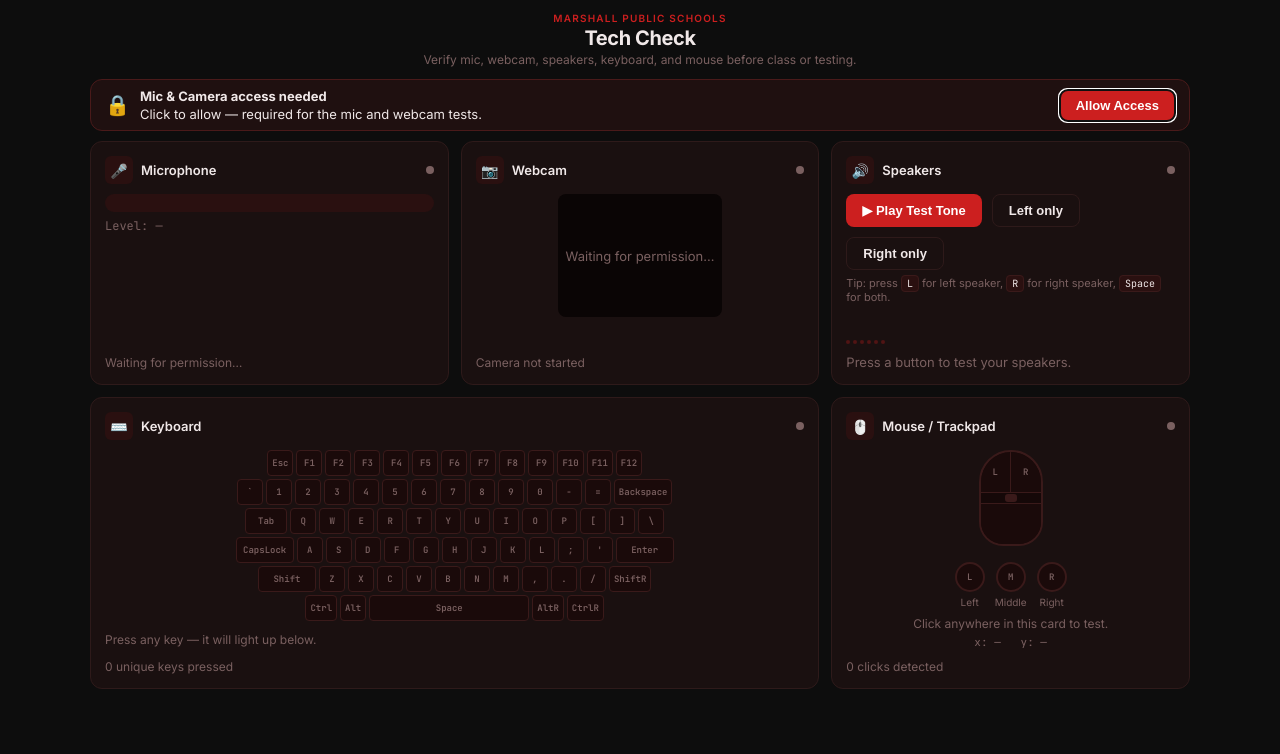
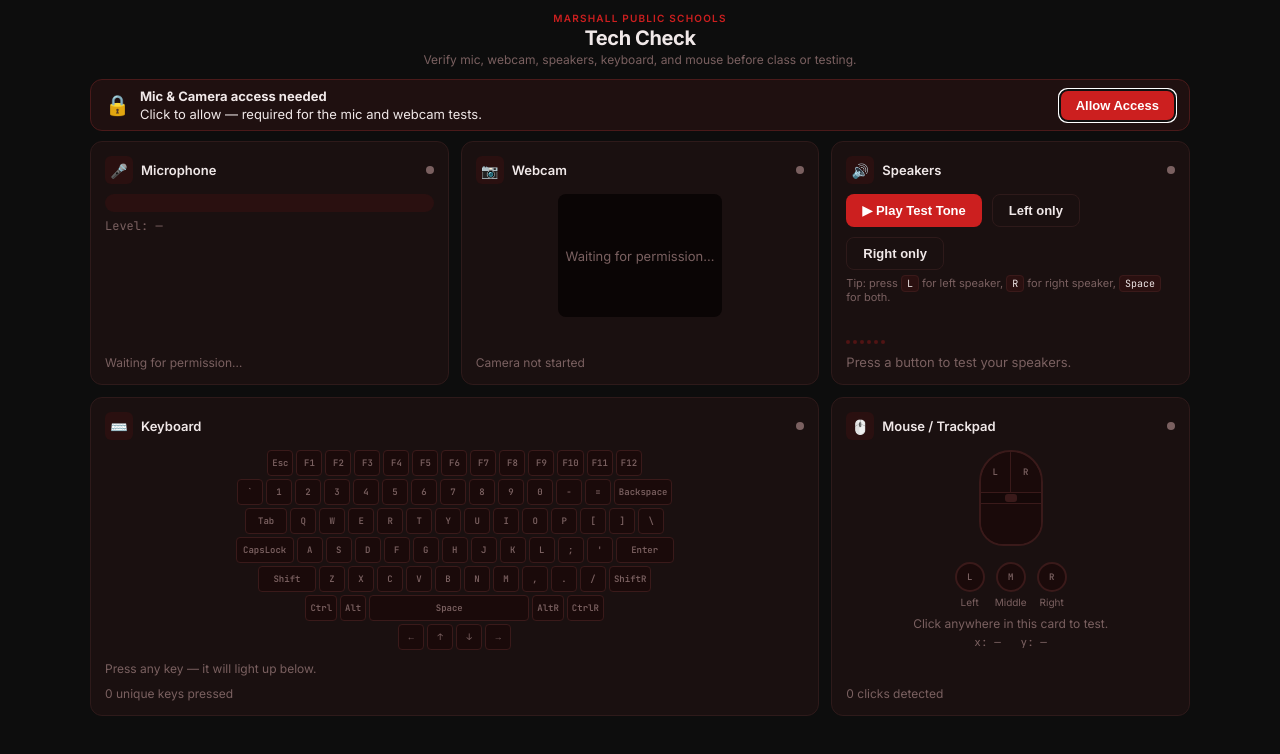
Before and after one commit to rciokiewicz/mps-tech-check, a plain HTML site: page index.html in a window 1280 px wide. Drawn offline with Linux system fonts and the light colour scheme; no server answers.

Commit message:
Update index.html

```diff
--- a/index.html
+++ b/index.html
@@ -654,7 +654,8 @@
   ['Tab','Q','W','E','R','T','Y','U','I','O','P','[',']','\\'],
   ['CapsLock','A','S','D','F','G','H','J','K','L',';',"'",'Enter'],
   ['Shift','Z','X','C','V','B','N','M',',','.','/', 'ShiftR'],
-  ['Ctrl','Alt',' ','AltR','CtrlR']
+  ['Ctrl','Alt',' ','AltR','CtrlR'],
+  ['←','↑','↓','→']
 ];
 
 const WIDE_KEYS = new Set(['Backspace','Tab','CapsLock','Enter','Shift']);
@@ -691,7 +692,7 @@
     'Esc':'Escape',' ':'Space','Backspace':'Backspace','Tab':'Tab',
     'CapsLock':'CapsLock','Enter':'Enter','Shift':'ShiftLeft','ShiftR':'ShiftRight',
     'Ctrl':'ControlLeft','Alt':'AltLeft','AltR':'AltRight','CtrlR':'ControlRight',
-    '\\':'Backslash',
+    '\\':'Backslash','←':'ArrowLeft','↑':'ArrowUp','↓':'ArrowDown','→':'ArrowRight',
     '`':'Backquote','-':'Minus','=':'Equal','[':'BracketLeft',
     ']':'BracketRight',';':'Semicolon',"'":'Quote',',':'Comma',
     '.':'Period','/':'Slash','F1':'F1','F2':'F2','F3':'F3','F4':'F4',
```
